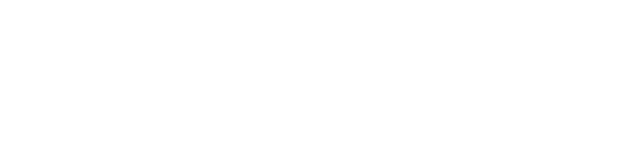
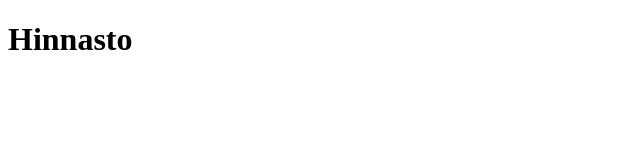
Before and after one commit to DeluckzonKanagalingam/DeluckzonKanagalingam.github.io, a plain HTML site: page JDP-K2025/kfix hinnasto.html in a window 1280 px wide. Shown: the whole page, without its empty margins (0-640 px from the left). Drawn offline with Linux system fonts and the light colour scheme.

Commit message:
hinnasto

```diff
--- a/JDP-K2025/kfix hinnasto.html
+++ b/JDP-K2025/kfix hinnasto.html
@@ -3,9 +3,9 @@
 <head>
     <meta charset="UTF-8">
     <meta name="viewport" content="width=device-width, initial-scale=1.0">
-    <title>Document</title>
+    <title>Hinnasto</title>
 </head>
 <body>
-
+<h1>Hinnasto</h1>
 </body>
 </html>
```
